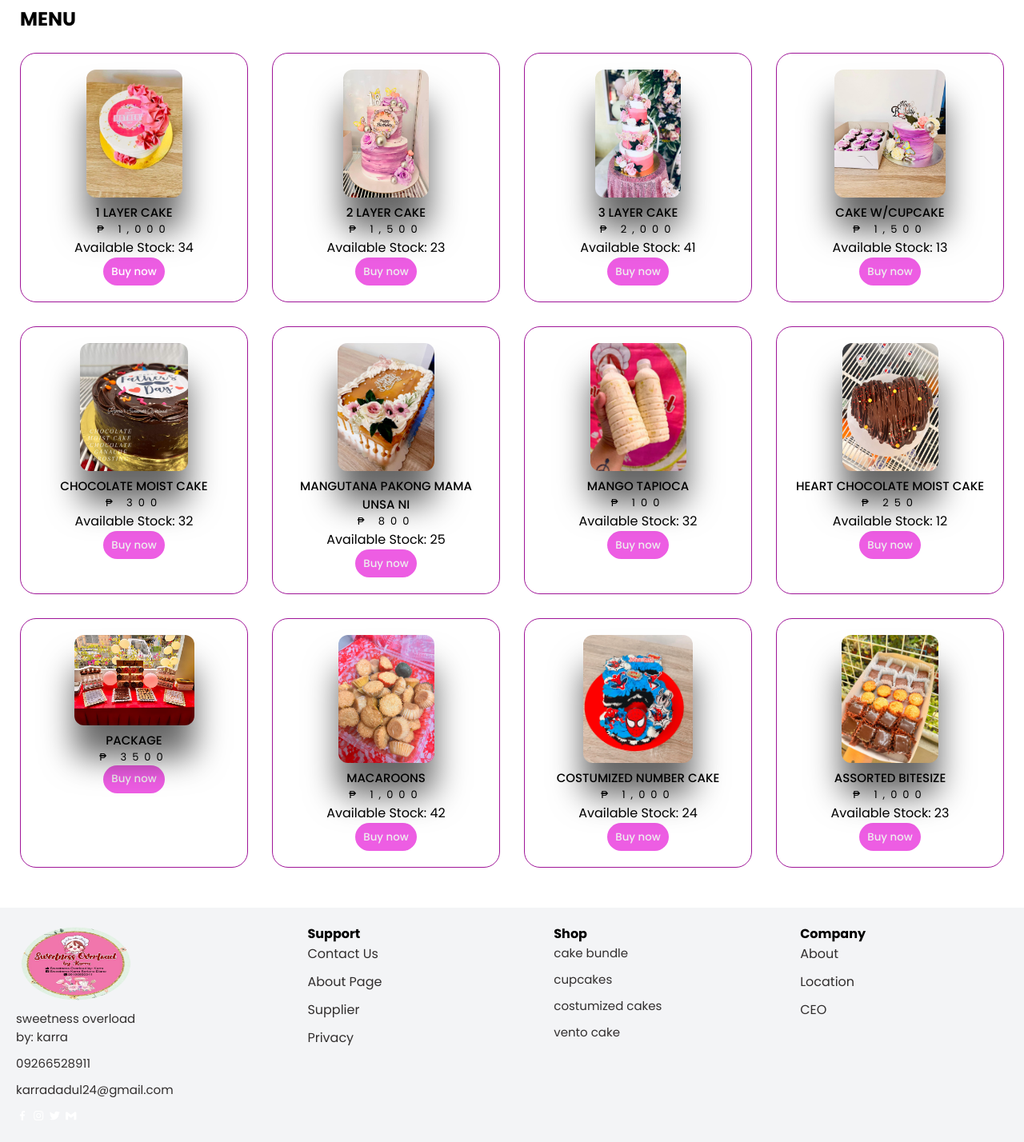
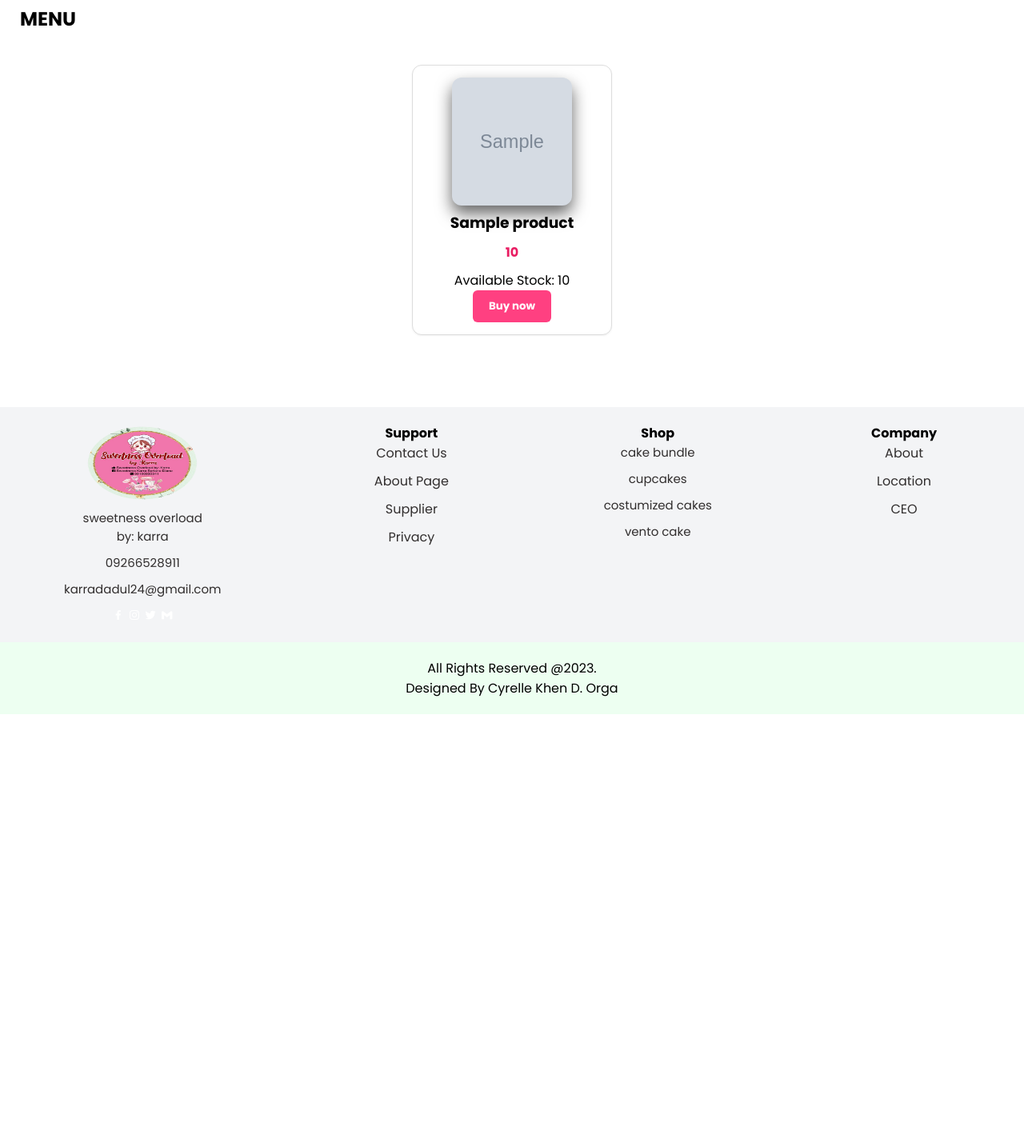
Before and after one commit to khanskie22/cake, a PHP site: the page made by order tab.php in a window 1280 px wide. Shown: the part 831-2259 px from the top of the page at 80% size. After the commit the page ends 1724 px from the top, so only its background shows below. Run offline with PHP 8.4, Linux system fonts and the light colour scheme; tables that the repository leaves empty or names only in its code hold one stand-in row (values such as "Sample post"); grey boxes marked "Sample" are stand-in pictures.

Commit message:
order tab css and backend

```diff
--- /dev/null
+++ b/backend/products.php
@@ -0,0 +1,21 @@
+<?php
+require 'db.php';
+
+$stmt = $conn->prepare("SELECT * FROM products");
+$stmt->execute();
+
+$result = $stmt->get_result();
+
+if ($result->num_rows > 0) {
+    // Fetch and loop through all rows
+    while ($row = $result->fetch_assoc()) {
+        return $row;
+
+
+
+        // Display product name
+    }
+} else {
+    echo "No products found.";
+}
+?>
--- a/order tab.php
+++ b/order tab.php
@@ -1,3 +1,4 @@
+
 <!DOCTYPE html>
 <html lang="en">
 <head>
@@ -10,7 +11,9 @@
     <link rel="stylesheet" type="text/css" href="order.css">
 
 </head>
+
 <body>
+
     <header id="header">
 
 
@@ -43,119 +46,35 @@
 
         <div>
             <h2 class="cake">MENU</h2>
-        <div class="listProduct">
-            <div class="item">
-                <div><img src="1.JPG" alt=""  style="border-radius: 12px;"></div>
-                <div><h2>1 LAYER CAKE</h2></div>
-                <div class="price">₱ 1,000</div>
-                <p>Available Stock: <span id="stock" class="stock">34</span></p>
-                <button class="addCart"><a href="invoice.html">Buy now</a>
+            <div class="listProduct">
+            <?php
+                require './backend/products.php';
 
-                </button>
+                $stmt = $conn->prepare("SELECT * FROM products LIMIT 12"); // limit 12 items
+                $stmt->execute();
+                $result = $stmt->get_result();
+
+                if ($result->num_rows > 0):
+                ?>
+                    <div class="listProduct">
+                        <?php while ($row = $result->fetch_assoc()): ?>
+                            <div class="item">
+                                <div><img src="<?php echo htmlspecialchars($row['image']); ?>" alt="" style="border-radius: 12px;"></div>
+                                <div><h3><?php echo htmlspecialchars($row['name']); ?></h3></div>
+                                <div class="price"><?php echo htmlspecialchars($row['price']); ?></div>
+                                <p>Available Stock:
+                                    <span id="stock" class="stock"><?php echo htmlspecialchars($row['quantity']); ?></span>
+                                </p>
+                                <button class="addCart"><a href="invoice.html">Buy now</a></button>
+                            </div>
+                        <?php endwhile; ?>
+                    </div>
+                <?php
+                else:
+                    echo "<p>No products found.</p>";
+                endif;
+                ?>
             </div>
-            <div class="item">
-                <div><img src="2.JPG" alt=""   style="border-radius: 12px;"></div>
-                <div><h2>2 LAYER CAKE</h2></div>
-                <div class="price">₱ 1,500</div>
-                <p>Available Stock: <span id="stock" class="stock">23</span></p>
-                <button class="addCart">
-                    Buy now
-                </button>
-            </div>
-            <div class="item">
-                <div><img src="3.JPG" alt=""   style="border-radius: 12px;"></div>
-                <div><h2>3 LAYER CAKE</h2></div>
-                <div class="price">₱ 2,000</div>
-                <p>Available Stock: <span id="stock" class="stock">41</span></p>
-                <button class="addCart">
-                    Buy now
-                </button>
-            </div>
-            <div class="item">
-                <div><img src="4.JPG" alt=""   style="border-radius: 12px;"></div>
-                <div><h2>CAKE W/CUPCAKE</h2></div>
-                <div class="price">₱ 1,500</div>
-                <p>Available Stock: <span id="stock" class="stock">13</span></p>
-                <button class="addCart">
-                    Buy now
-                </button>
-            </div>
-            <div class="item">
-                <div><img src="5.jpg" alt=""   style="border-radius: 12px;"></div>
-                <div><h2>CHOCOLATE MOIST CAKE</h2></div>
-                <div class="price">₱ 300</div>
-                <p>Available Stock: <span id="stock" class="stock">32</span></p>
-                <button class="addCart">
-                    Buy now
-                </button>
-            </div>
-            <div class="item">
-                <div><img src="6.jpg" alt=""   style="border-radius: 12px;"></div>
-                <div><h2>MANGUTANA PAKONG MAMA UNSA NI</h2></div>
-                <div class="price">₱ 800</div>
-                <p>Available Stock: <span id="stock" class="stock">25</span></p>
-                <button class="addCart">
-                    Buy now
-                </button>
-            </div>
-            <div class="item">
-                <div><img src="7.jpg" alt=""   style="border-radius: 12px;"></div>
-                <div><h2>MANGO TAPIOCA</h2></div>
-                <div class="price">₱ 100</div>
-                <p>Available Stock: <span id="stock" class="stock">32</span></p>
-                <button class="addCart">
-                    Buy now
-                </button>
-            </div>
-            <div class="item">
-                <div><img src="8.jpg" alt=""   style="border-radius: 12px;"></div>
-                <div><h2>HEART CHOCOLATE MOIST CAKE</h2></div>
-                <div class="price">₱ 250</div>
-                <p>Available Stock: <span id="stock" class="stock">12</span></p>
-                <button class="addCart">
-                    Buy now
-                </button>
-            </div>
-            <div class="item">
-                <div><img src="9.jpg" alt=""   style="border-radius: 12px;"></div>
-                <div><h2>PACKAGE</h2></div>
-                <div class="price">₱ 3500</div>
-                <p><span id="stock" class="stock"> </span></p>
-                <button class="addCart">
-                    Buy now
-                </button>
-            </div>
-            <div class="item">
-                <div><img src="10.jpg" alt=""   style="border-radius: 12px;"></div>
-                <div><h2>MACAROONS</h2></div>
-                <div class="price">₱ 1,000</div>
-                <p>Available Stock: <span id="stock" class="stock">42</span></p>
-                <button class="addCart">
-                    Buy now
-                </button>
-            </div>
-            <div class="item">
-                <div><img src="11.jpg" alt=""   style="border-radius: 12px;"></div>
-                <div><h2>COSTUMIZED NUMBER CAKE</h2></div>
-                <div class="price">₱ 1,000</div>
-                <p>Available Stock: <span id="stock" class="stock">24</span></p>
-                <button class="addCart">
-                    Buy now
-                </button>
-            </div>
-            <div class="item">
-                <div><img src="12.jpg" alt=""   style="border-radius: 12px;"></div>
-                <div><h2>ASSORTED BITESIZE</h2></div>
-                <div class="price">₱ 1,000</div>
-                <p>Available Stock: <span id="stock" class="stock">23</span></p>
-                <button class="addCart">
-                    Buy now
-                </button>
-            </div>
-        </div>
-        </div>
-    </div>
-
 
 
      <!--contact section-->
--- a/order.css
+++ b/order.css
@@ -89,45 +89,65 @@ header{
 .cake{
     padding-top: 1px;
     padding-left: 25px;
-    font-weight: 400px;
+    font-weight: 50px;
     text-align: left;
 }
 .listProduct .item img{
     max-width: 150px;
     max-height: 160px;
-    filter: drop-shadow(0 40px 20px #0009);
+    filter: drop-shadow(0 10px 10px #0009);
 }
-.listProduct{
-    padding: 0 25px 0 25px;
-    margin-top: 25px;
-    display: grid;
-    grid-template-columns: repeat(4, 1fr);
-    gap: 30px;
+.listProduct {
+    display: flex;
+    flex-wrap: wrap;
+    gap: 20px;
+    justify-content: center;
+    padding: 20px;
 }
-.listProduct .item{
-    border: 1.5px solid #9f1598;
-    padding: 20px;
-    border-radius: 20px;
+
+.item {
+    background: #fff;
+    border: 1px solid #ddd;
+    border-radius: 12px;
+    padding: 15px;
+    width: 250px;
+    text-align: center;
+    box-shadow: 0 1px 2px rgba(121, 121, 121, 0.1);
+    transition: transform 0.3s ease;
 }
-.listProduct .item h2{
-    font-weight: 500;
-    font-size: 15px;
+
+.item:hover {
+    transform: scale(1.05);
 }
-.listProduct .item .price{
-    letter-spacing: 7px;
-    font-size: small;
+
+.item img {
+    width: 100%;
+    height: 180px;
+    object-fit: cover;
+    border-radius: 12px;
 }
-.listProduct .item button{
-    background-color: rgb(237, 93, 227);
-    color: #eee;
-    padding: 5px 10px;
-    border-radius: 20px;
-    margin-top: 10spx;
+
+.price {
+    font-weight: bold;
+    color: #e91e63;
+    margin: 10px 0;
+}
+
+button.addCart {
+    background-color: #ff4081;
     border: none;
+    padding: 10px 20px;
+    border-radius: 6px;
+    color: white;
     cursor: pointer;
-    height: 35px;
-    font-weight: 500;
+    font-weight: bold;
 }
+
+button.addCart a {
+    text-decoration: none;
+    color: white;
+}
+
 @media screen and (max-width: 992px){
     .listProduct{
         grid-template-columns: repeat(3, 1fr);
```
